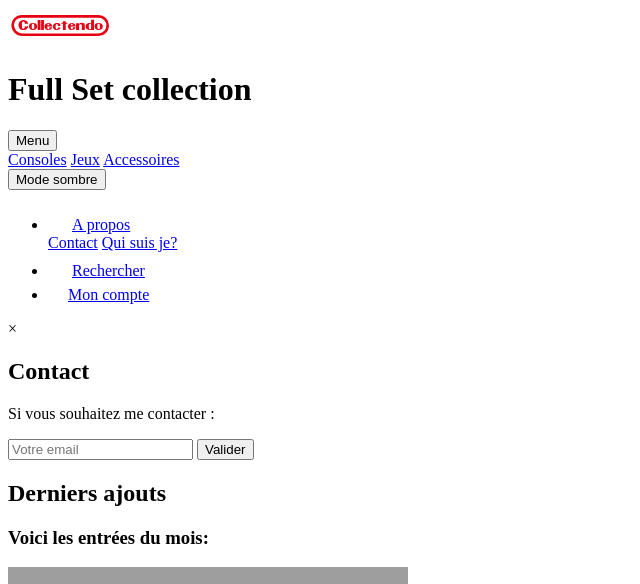
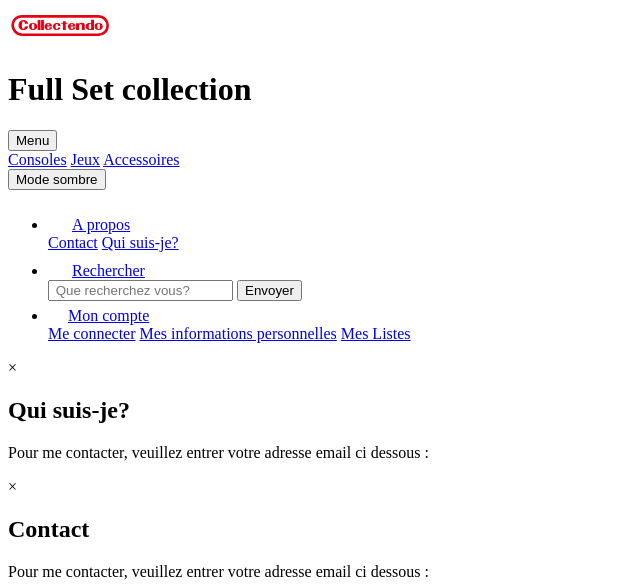
Before and after one commit to Anthony0486/Collectendo, a PHP site: page / in a window 1280 px wide. Shown: the top 584 px of the page, without its empty margins (0-640 px from the left). Run offline with PHP 8.4, Linux system fonts and the light colour scheme; grey boxes are pictures that could not be loaded.

Commit message:
fix a propos modal, add search & my acount drop down menus

```diff
--- a/index.html
+++ b/index.html
@@ -26,32 +26,61 @@
             <button id="darkModeBtn">Mode sombre</button>
           </div>
         <ul>
-           <!--DROPDOWN A PROPOS-->
-           <li>
+          <!--DROPDOWN A PROPOS/RECHERCHER/MON COMPTE-->
+          <li>
           <div class="dropDown">
             <a id="menuBtn1" class="aPropos" href="#" alt="lienAPropos">
             <img alt="aproposlogo" src="./public/Assets/aproposbtnWHITE.svg" alt="lienAPropos">A propos</a>
           <div id="myDropDown1" class="dropdownContent">
             <a class="lienContact" href="#">Contact</a>
-            <a href="#">Qui suis je?</a>
+            <a class="lienquisuisje" href="#">Qui suis-je?</a>
           </div>
-         </div>
+        </div>
         </li>
-        <li><a href="#" alt="lienRecherche">
-          <img alt="recherchelogo" src="./public/Assets/rechercherbtnWHITE.svg" alt="lienRecherche">Rechercher</a></li>
-        <li><a href="#" alt="lienMonCompte">
-          <img alt="moncomptelogo" src="./public/Assets/moncomptebtnWHITE.svg" alt="lienMonCompte">Mon compte</a></li>
+        <li>
+          <div class="dropDown">
+          <a id="menuBtn2" class="search" href="#" alt="lienRecherche">
+          <img alt="recherchelogo" src="./public/Assets/rechercherbtnWHITE.svg" alt="lienRecherche">Rechercher</a>
+        <div id="myDropDown2" class="dropdownContent">
+            <input class="inputSearch" type="text" placeholder=" Que recherchez vous?">
+            <input class="btn-submit" type="submit" value="Envoyer">
+          </div>
+          </div>
+        </li>
+          <li>
+            <div class="dropDown">
+            <a id="menuBtn3" class="myAcount" href="#" alt="lienMonCompte">
+          <img alt="moncomptelogo" src="./public/Assets/moncomptebtnWHITE.svg" alt="lienMonCompte">Mon compte</a>
+              <div id="myDropDown3" class="dropdownContent">
+            <a class="connexion" href="#">Me connecter</a>
+            <a class="personalInformations" href="#">Mes informations personnelles</a>
+            <a class="myLists" href="#">Mes Listes</a>
+          </div>
+        </div>
+        </li>
       </ul>
     </nav>
-    <!-- MODALE A PROPOS -->
+    <!-- MODALE QUI SUIS JE? -->
+    <div id="myModal1" class="modal">
+      <div class="modal-content">
+        <span class="close1">&times;</span>
+          <h2>Qui suis-je?</h2>
+    <div class="modal-body">
+      <p>Pour me contacter, veuillez entrer votre adresse email ci dessous :</p>
+    </div>
+    <div class="modal-footer">
+    </div>
+    </div>
+    </div>
+    <!-- MODALE CONTACT -->
     <div id="myModal" class="modal">
       <div class="modal-content">
         <span class="close">&times;</span>
           <h2>Contact</h2>
     <div class="modal-body">
-      <p>Si vous souhaitez me contacter :</p>
+      <p>Pour me contacter, veuillez entrer votre adresse email ci dessous :</p>
       <input class="inputMail" type="email" placeholder="Votre email">
-      <input class="btn-submit" type="submit" value="Valider">
+      <input class="btn-submit" type="submit" value="Envoyer">
     </div>
     <div class="modal-footer">
     </div>
@@ -100,7 +129,7 @@
         <li><a href="#">Accessibilité</a></li>
       </ul>
       <input class="inputMail" type="email" placeholder=" Inscription Newsletter">
-      <input class="btn-submit" type="submit" value="Valider">
+      <input class="btn-submit" type="submit" value="Envoyer">
       <img class="footerLogo" src="./public/Assets/logo-blanc.svg" alt="logoBlanc">
       <p class="rights">© Collectendo. 2025 tous droits réservés.</p>
     </footer>
--- a/src/style.css
+++ b/src/style.css
@@ -66,7 +66,7 @@
   align-items: flex-end;
 }
 /* DROPDOWN MENU PRINCIPAL-------------------------------------- */
-.dropBtn {
+.dropBtn{
   background: var(--secondary-color);
   border: solid 2px;
   border-radius: 20px;
@@ -82,7 +82,7 @@
   background: var(--hover-color);
 }
 
-.dropDown {
+.dropDown{
   position: relative;
   display: inline-block;
   align-self: center;
@@ -100,6 +100,7 @@
   opacity: 0;
   max-height: 0;
   transition: max-height 0.3s ease, opacity 0.3s ease;
+
   }
 
 .dropdownContent a {
@@ -124,21 +125,32 @@
   display: block;
 }
 
-/* DROPDOWN A PROPOS-------------------------------------- */
-.dropDown1 {
-  position: relative;
-  display: inline-block;
-  align-self: center;
+
+/* MENUS NAVBAR -------------------------------------- */
+
+.navbar .dropdownContent{
+  right: 0px;
 }
 
 
-/* MENUS NAVBAR -------------------------------------- */
+.navbar .dropdownContent a {
+  color: var(--textMenu-color);
+  text-decoration: none;
+  font-size: 0.95em;
+  padding: 12px 16px;
+}
+
+.navbar .dropdownContent a:hover {
+  background: var(--hover-color);
+  color: var(--primary-color);
+}
 .navbar ul{
   width: 250px;
   display: flex;
   justify-content: flex-end;
 }
 .navbar ul li{
+  position: relative;
   list-style: none;
   padding: 10px;
 }
@@ -178,7 +190,7 @@
   background: var(--hover-color);
 }
 
-/* MODALE A PROPOS----------------------------*/
+/* MODALES A PROPOS----------------------------*/
 .modal {
   display: none;
   position: fixed;
@@ -187,7 +199,7 @@
   height: 100%;
   overflow: auto; /*Autoriser le scroll */
   background: var(--box-color);
-  background-color: rgba(0, 0, 0, 0.212); /* opacité derrière la body */
+  background-color: rgba(0, 0, 0, 0.399); /* opacité derrière la body */
 }
 .modal-content {
   background-color: var(--box-color);
@@ -197,7 +209,7 @@
   box-shadow: var(--box-shadow);
   width: 80%;
 }
-.close {
+.close, .close1 {
   color: #aaa;
   float: right;
   font-size: 28px;
```
Also changed, not shown: src/main.js (+37 -2 lines).
